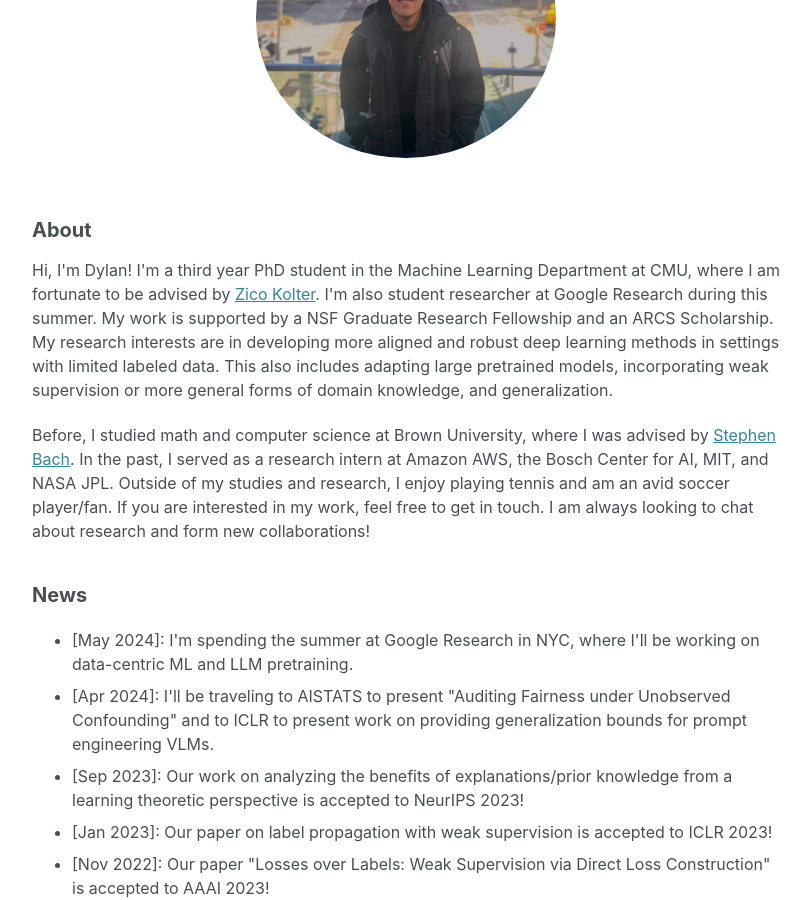
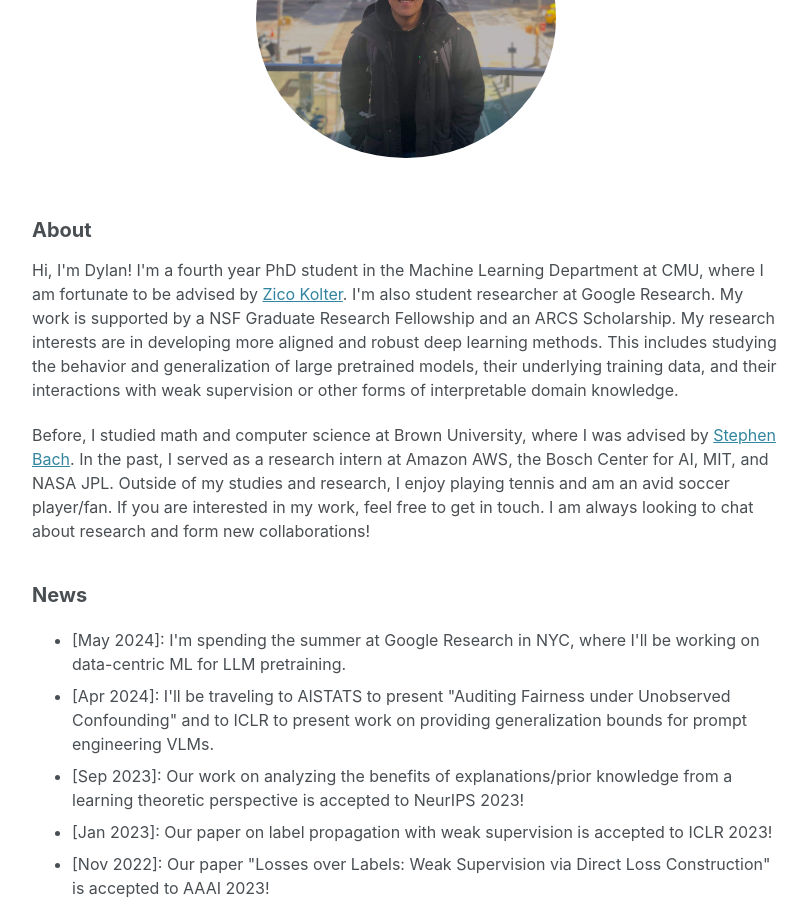
Before and after one commit to dsam99/dsam99.github.io, a Jekyll site: the page built from index.md, in a window 1280 px wide and 900 px high, scrolled down 280 px. Shown: the whole window, without its empty margins (234-1044 px from the left). Built offline with Jekyll 4.4.1, drawn with Linux system fonts in a browser that asks for light colours; cached includes are drawn as plain includes; nearby versions of some CDN libraries; a style sheet for code colours, icons or effects is not loaded.

Commit message:
pc-clip update

```diff
--- a/_layouts/home.html
+++ b/_layouts/home.html
@@ -11,8 +11,9 @@ layout: default
 	<h2>About</h2>
 
 	<p>
-		Hi, I'm Dylan! I'm a third year PhD student in the Machine Learning Department at CMU, where I am fortunate to be advised by <a href="https://zicokolter.com/">Zico Kolter</a>. I'm also student researcher at Google Research during this summer.
-		My work is supported by a NSF Graduate Research Fellowship and an ARCS Scholarship. My research interests are in developing more aligned and robust deep learning methods in settings with limited labeled data. This also includes adapting large pretrained models, incorporating weak supervision or more general forms of domain knowledge, and generalization.
+		Hi, I'm Dylan! I'm a fourth year PhD student in the Machine Learning Department at CMU, where I am fortunate to be advised by <a href="https://zicokolter.com/">Zico Kolter</a>. I'm also student researcher at Google Research.
+		My work is supported by a NSF Graduate Research Fellowship and an ARCS Scholarship.
+		My research interests are in developing more aligned and robust deep learning methods. This includes studying the behavior and generalization of large pretrained models, their underlying training data, and their interactions with weak supervision or other forms of interpretable domain knowledge.
 	</p>
 
 	<p>
@@ -22,7 +23,7 @@ layout: default
 	<h2>News</h2>
 	<p>
 		<ul>
-			<li> [May 2024]: I'm spending the summer at Google Research in NYC, where I'll be working on data-centric ML and LLM pretraining.
+			<li> [May 2024]: I'm spending the summer at Google Research in NYC, where I'll be working on data-centric ML for LLM pretraining.
 			<li> [Apr 2024]: I'll be traveling to AISTATS to present "Auditing Fairness under Unobserved Confounding" and to ICLR to present work on providing generalization bounds for prompt engineering VLMs.
 			<li> [Sep 2023]: Our work on analyzing the benefits of explanations/prior knowledge from a learning theoretic perspective is accepted to NeurIPS 2023!
 			<!-- <li> [Jul 2023]: I'm presenting 4 workshop papers at ICML 2023; 1 oral and 1 poster at the KLR workshop, 1 poster at the IMLH workshop, and 1 oral at the SODS workshop.</li> -->
--- a/_layouts/publications.html
+++ b/_layouts/publications.html
@@ -17,6 +17,7 @@ author_profile: false
 			<p class="title"> <b>Finetuning CLIP to Reason about Pairwise Differences </b><br>
 				<strong>Dylan Sam</strong>, Devin Willmott, Joao D. Semedo, and J. Zico Kolter<br>
 				<i>Under Review</i> <br>
+				[<a href="https://arxiv.org/pdf/2409.09721" target="_blank">pdf</a>, <a href="https://github.com/dsam99/pc_clip" target="_blank">code</a>]
 			</p>
 
 			<p class="title"> <b>Understanding Prompt Engineering Does Not Require Rethinking Generalization </b><br>
```
